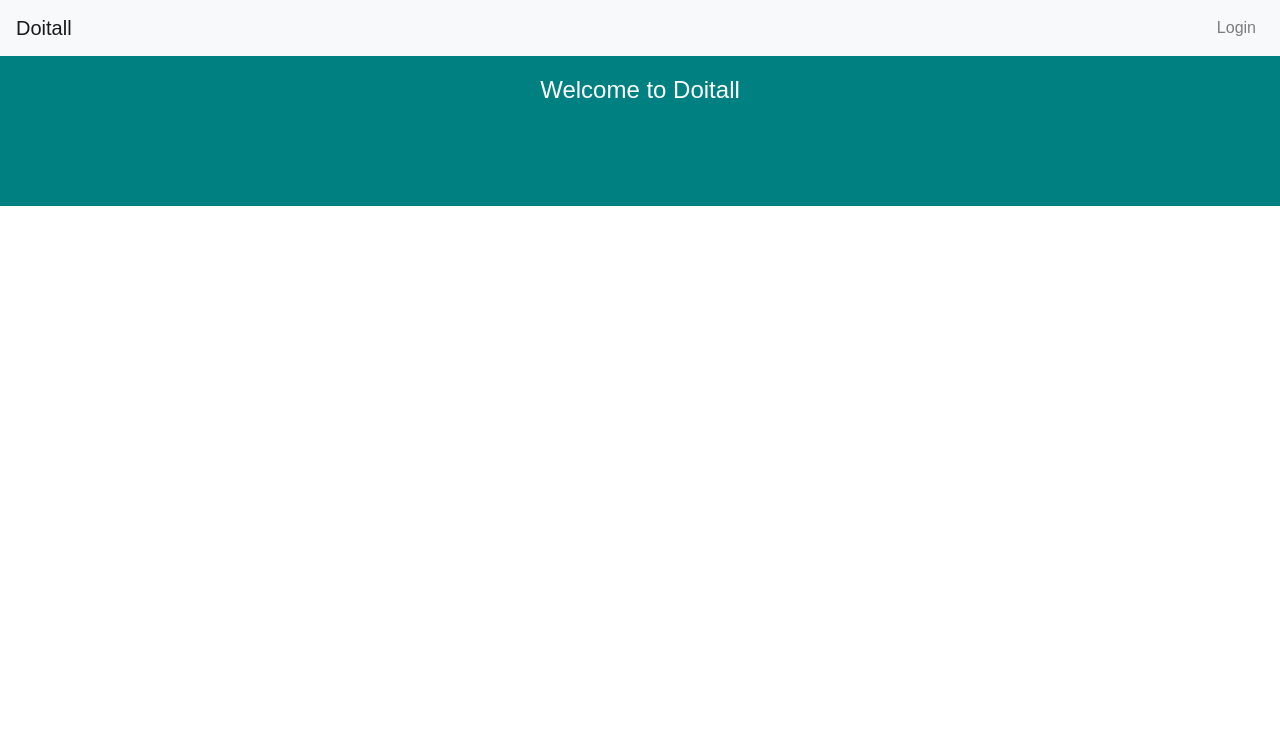
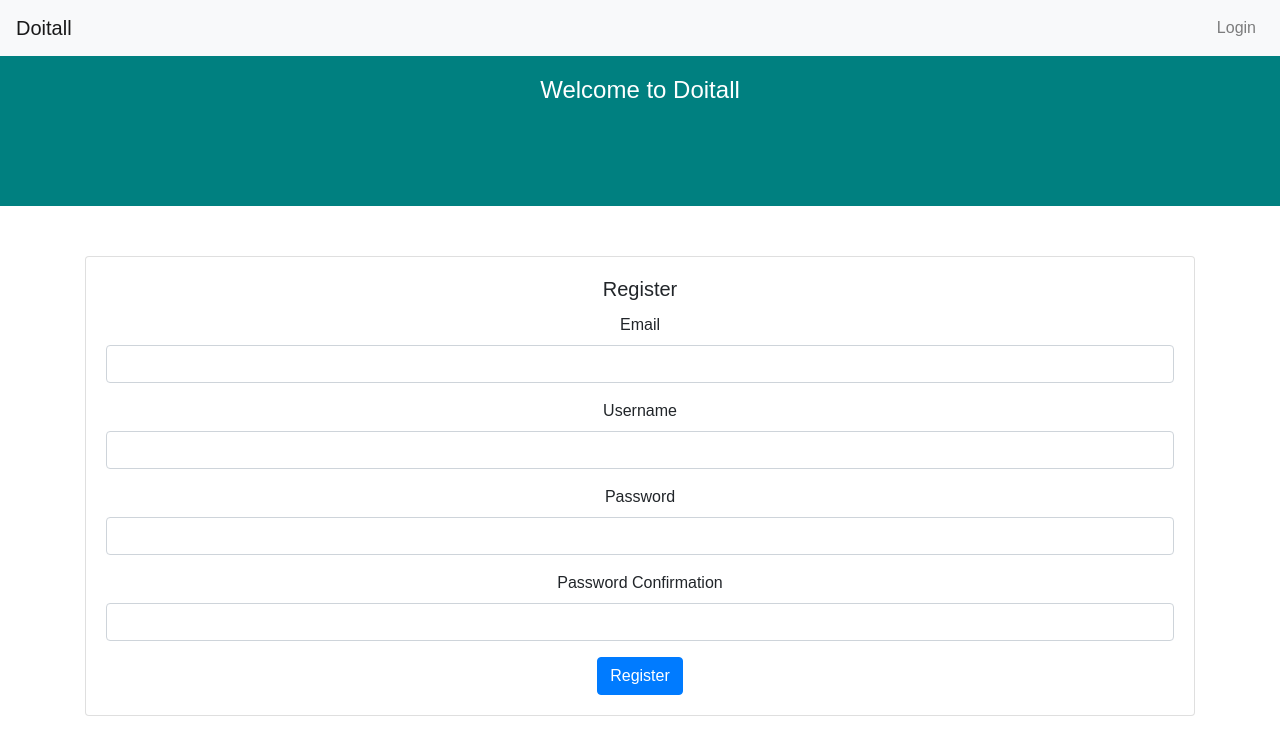
Before and after one commit to shannonfarvolden/Doitall-react, a React (Create React App) app: page /register in a window 1280 px wide. Shown: the top 752 px of the page. Built offline with nearby package versions, Linux system fonts and the light colour scheme.

Commit message:
Register user page

```diff
--- a/src/App.js
+++ b/src/App.js
@@ -7,6 +7,7 @@ import jwtDecode from 'jwt-decode';
 import './App.css';
 import Header from './components/Header';
 import Login from './components/Login';
+import Register from './components/Register';
 import Landing from './components/Landing';
 import Profile from './components/Profile';
 import UserIndex from './components/UserIndex';
@@ -76,6 +77,10 @@ class App extends Component {
                     path="/login"
                     render={props => <Login {...props} onSignIn={this.signIn} />}
                   />
+                  <Route
+                    path="/register"
+                    render={props => <Register {...props} onSignIn={this.signIn} />}
+                  />
                   <Route exact path="/profile" render={() => <Profile user={user} />} />
                   <Route exact path="/users" component={UserIndex} />
                   <Route exact path="/groups" component={GroupIndex} />
--- /dev/null
+++ b/src/components/Register.js
@@ -0,0 +1,110 @@
+import React, { Component } from 'react';
+import gql from 'graphql-tag';
+import { Mutation } from 'react-apollo';
+import { Button, Card, CardTitle, Form, FormGroup, Input, Label } from 'reactstrap';
+
+const REGISTER = gql`
+  mutation CreateUser($email: String!, $username: String!, $password: String!) {
+    createUser(email: $email, username:$username, password: $password)
+  }
+`;
+
+class Register extends Component {
+  constructor(props) {
+    super(props);
+    this.state = {
+      username: '',
+      email: '',
+      password: '',
+      passwordConfirmation: '',
+      error: ''
+    };
+
+    this.handleChange = this.handleChange.bind(this);
+    this.storeJWT = this.storeJWT.bind(this);
+  }
+
+  storeJWT(jwt) {
+    const { onSignIn = () => {}, history } = this.props;
+    localStorage.setItem('jwt', jwt.createUser);
+    history.push('/users');
+    onSignIn();
+  }
+
+  handleChange(name) {
+    return e => {
+      this.setState({
+        [name]: e.currentTarget.value
+      });
+    };
+  }
+
+  render() {
+    const { username, email, password, passwordConfirmation } = this.state;
+    return (
+      <Mutation mutation={REGISTER} onCompleted={data => this.storeJWT(data)}>
+        {(createUser, { loading, error }) => (
+          <Card body>
+            {loading && <p> Loading... </p>}
+            {error && <p>Error :( Please try again</p>}
+
+            <CardTitle>Register</CardTitle>
+            <Form
+              onSubmit={e => {
+                e.preventDefault();
+                if(password == passwordConfirmation) {
+                  createUser({ variables: { username, email, password } });
+                } else {
+                  console.log("fails", error)
+                }
+              }}
+            >
+            <FormGroup>
+              <Label for="email">Email</Label>
+              <Input
+                type="text"
+                id="email"
+                value={email}
+                name="email"
+                onChange={this.handleChange('email')}
+              />
+            </FormGroup>
+              <FormGroup>
+                <Label for="username">Username</Label>
+                <Input
+                  type="text"
+                  id="username"
+                  value={username}
+                  name="username"
+                  onChange={this.handleChange('username')}
+                />
+              </FormGroup>
+              <FormGroup>
+                <Label for="password">Password</Label>
+                <Input
+                  type="password"
+                  id="password"
+                  value={password}
+                  name="password"
+                  onChange={this.handleChange('password')}
+                />
+              </FormGroup>
+              <FormGroup>
+                <Label for="passwordConfirmation">Password Confirmation</Label>
+                <Input
+                  type="password"
+                  id="passwordConfirmation"
+                  value={passwordConfirmation}
+                  name="passwordConfirmation"
+                  onChange={this.handleChange('passwordConfirmation')}
+                />
+              </FormGroup>
+              <Button color="primary">Register</Button>
+            </Form>
+          </Card>
+        )}
+      </Mutation>
+    );
+  }
+}
+export default Register;
```
